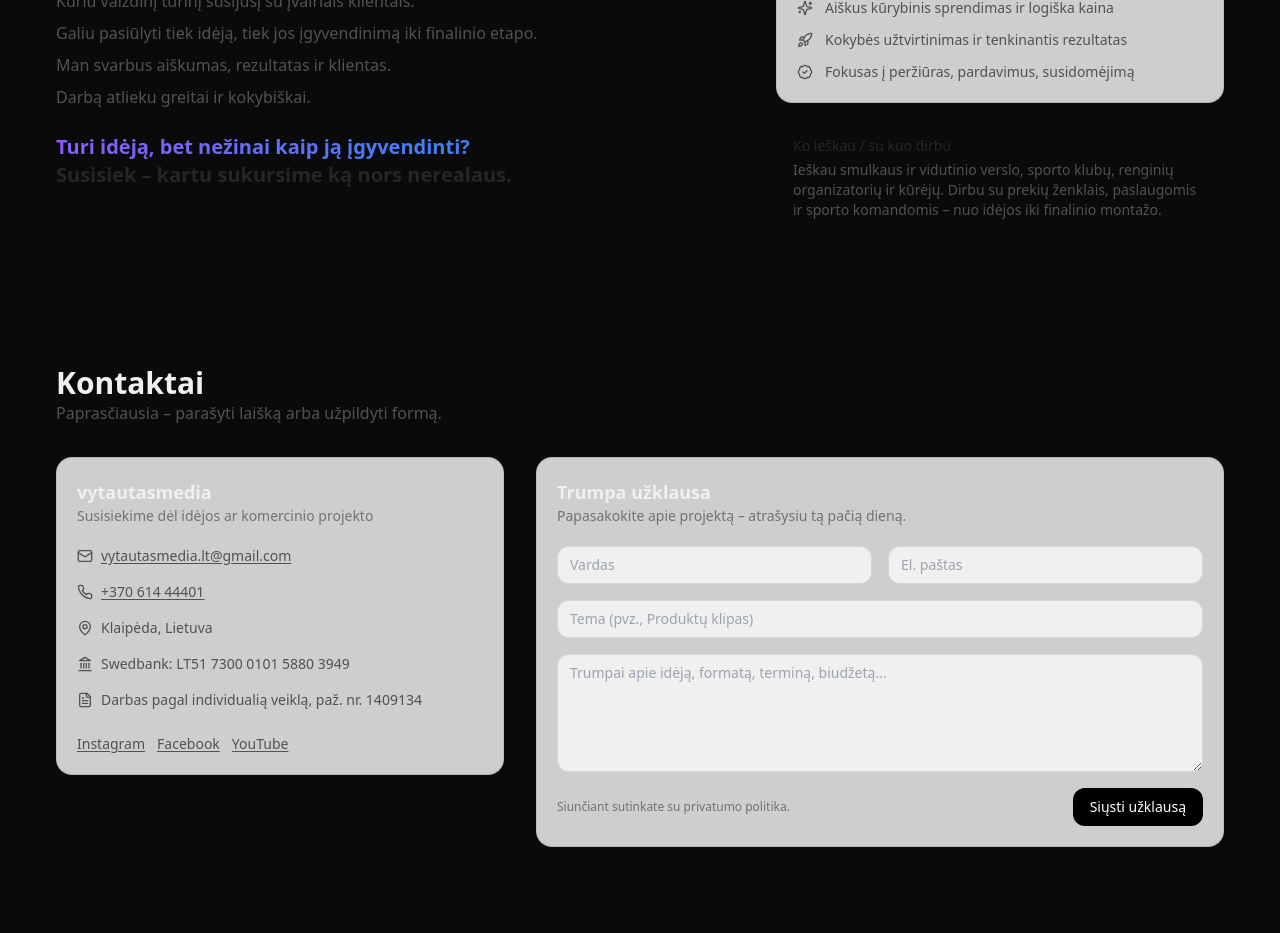
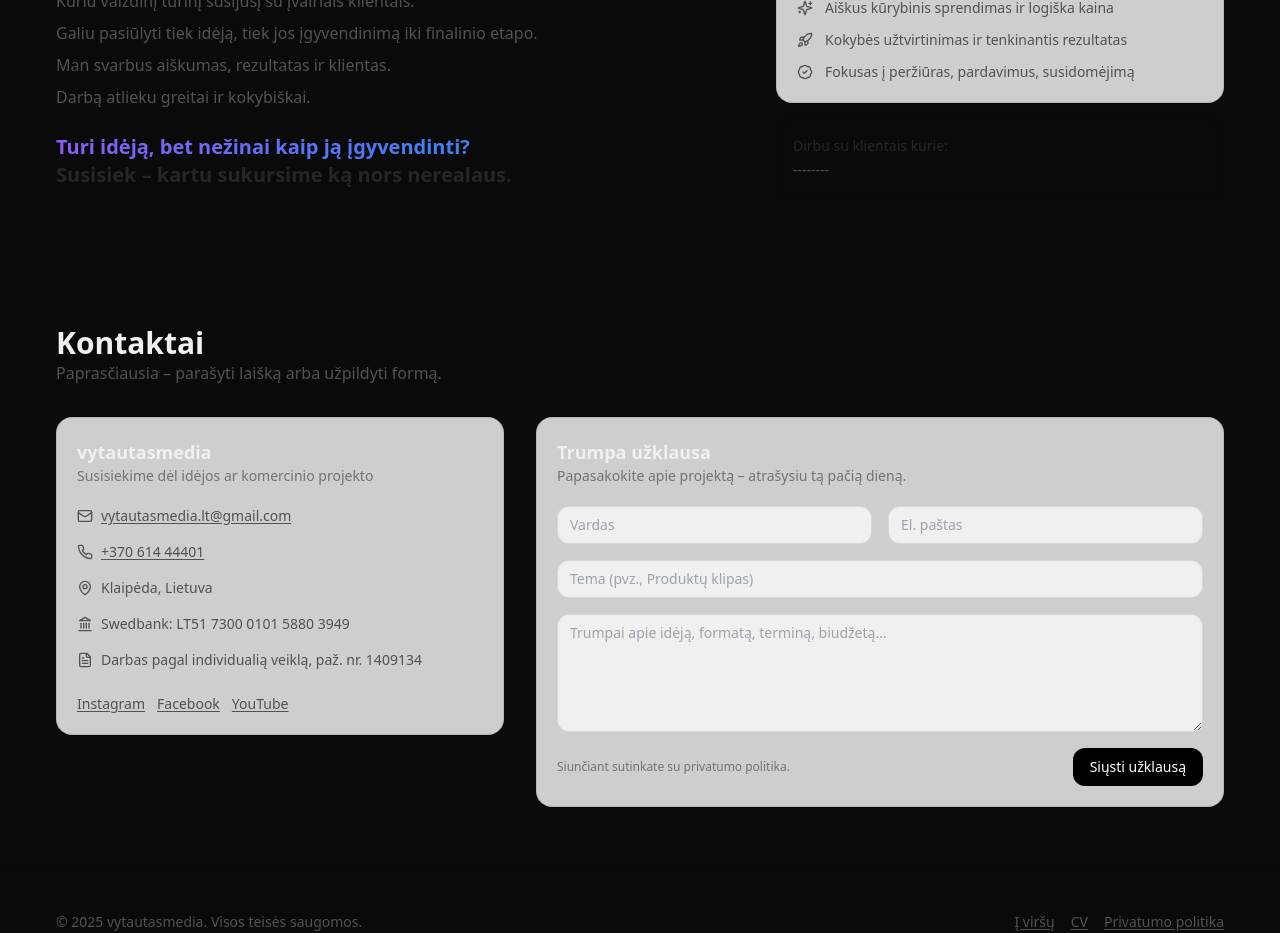
Before and after one commit to vytautasmedia/Vytautas-Portfolio, a React (Vite) app: page / in a window 1280 px wide. Shown: the part 2940-3873 px from the top of the page. Built offline with nearby package versions, Linux system fonts and the light colour scheme.

Commit message:
Update App.tsx

```diff
--- a/src/App.tsx
+++ b/src/App.tsx
@@ -63,7 +63,7 @@ const PROFILE = {
   },
   // Po „Kodėl rinktis mane?“ mažas tekstas – laisvai redaguok
   clientsNote:
-    'Ieškau smulkaus ir vidutinio verslo, sporto klubų, renginių organizatorių ir kūrėjų. Dirbu su prekių ženklais, paslaugomis ir sporto komandomis – nuo idėjos iki finalinio montažo.',
+    '-------- ',
 }
 
 /* ============================
@@ -522,7 +522,7 @@ export default function App() {
 
               {/* Nauja maža sekcija: Ko ieškau / su kuo dirbu */}
               <div className="mt-4 rounded-2xl border border-black/10 dark:border-white/10 p-4 text-sm text-neutral-600 dark:text-neutral-300">
-                <div className="mb-1 font-medium text-neutral-800 dark:text-neutral-200">Ko ieškau / su kuo dirbu</div>
+                <div className="mb-1 font-medium text-neutral-800 dark:text-neutral-200">Dirbu su klientais kurie:</div>
                 <p>{PROFILE.clientsNote}</p>
               </div>
             </div>
```
